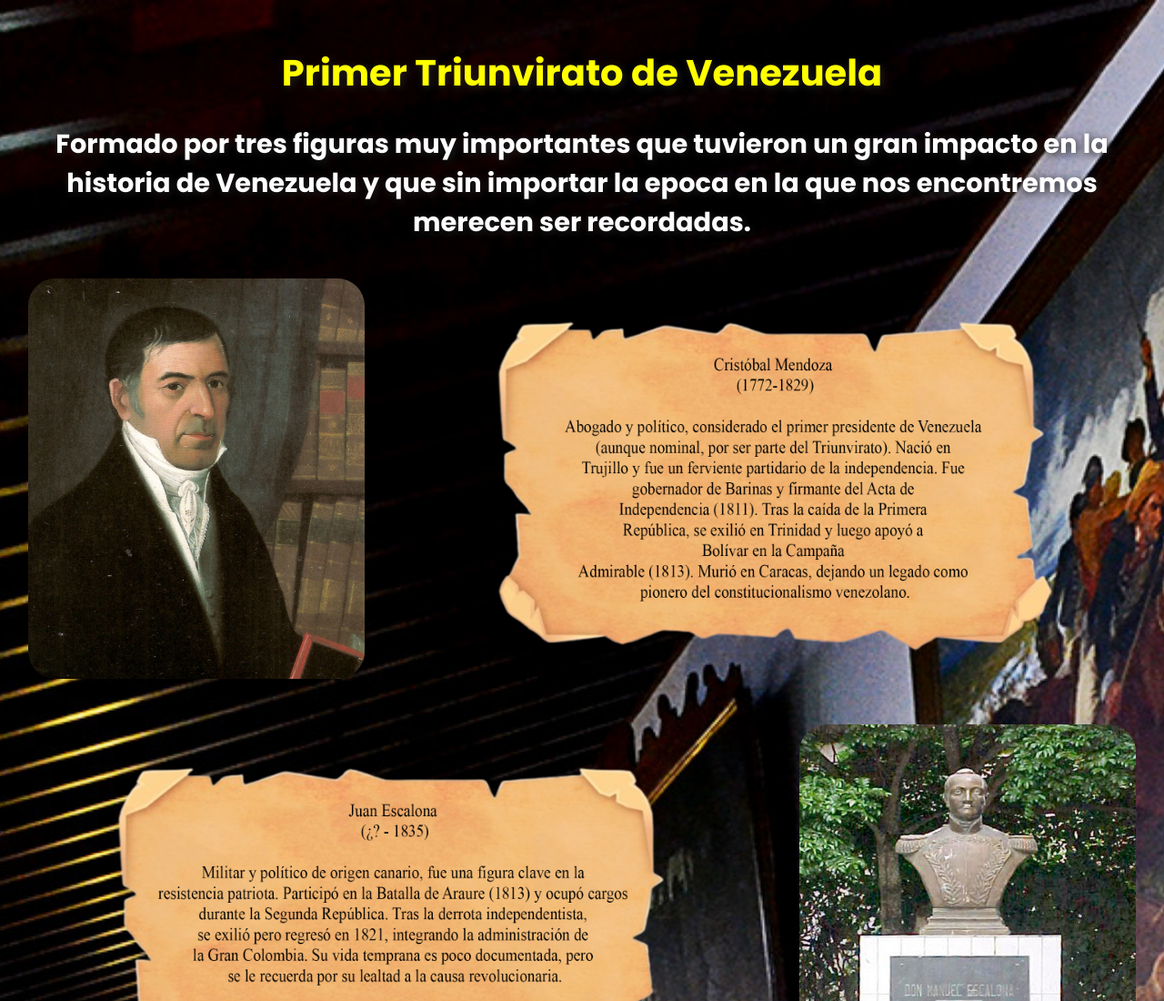
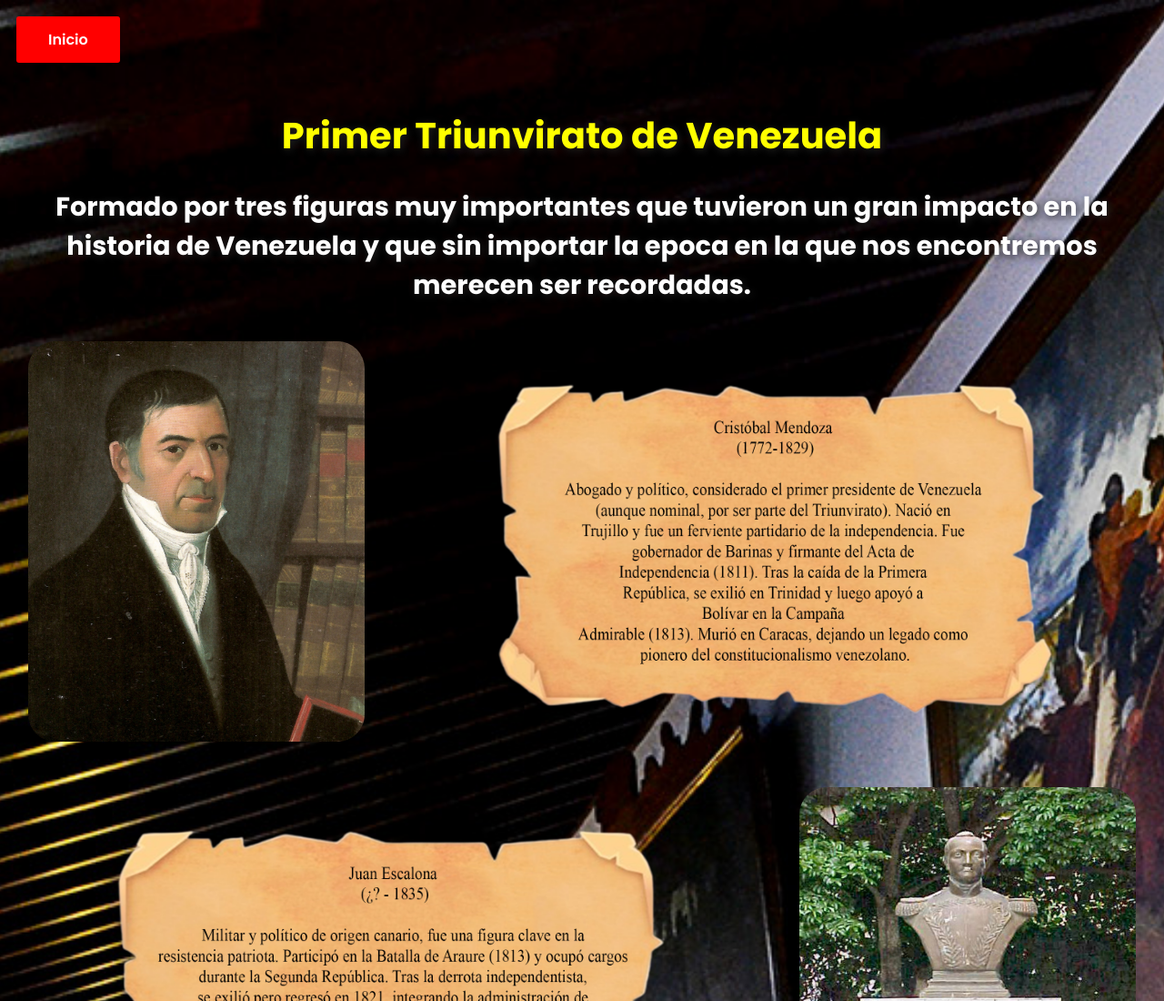
Before and after one commit to luisi110/pagina, a plain HTML site: page Personajes.html in a window 1280 px wide. Shown: the top 1100 px of the page at 91% size. Drawn offline with Linux system fonts and the light colour scheme.

Commit message:
bottom update

```diff
--- a/Personajes.css
+++ b/Personajes.css
@@ -1,3 +1,5 @@
+@import url('https://fonts.googleapis.com/css2?family=Poppins:wght@400;500;600;700;800&display=swap');
+
 body {
     background-image: url(images/tito13.jpg);
     background-size: cover;
@@ -5,6 +7,33 @@ body {
     background-position: center;
     min-height: 100vh;
     font-family: 'Poppins', Arial, sans-serif;
+}
+
+.btn-back {
+    display: inline-block;
+    margin-left: 10px;
+    margin-top: 10px;
+    border-radius: 3px;
+    padding: 13px 35px;
+    background-color: red;
+    color: white;
+    font-family: 'Poppins', Arial, sans-serif;
+    transition: transform 0.2s ease, box-shadow 0.2s ease;
+    text-align: center;
+    font-weight: 600;
+    border: none;
+    cursor: pointer;
+}
+
+a.btn-back {
+    text-decoration: none;
+}
+
+.btn-back:hover {
+    transform: scale(1.12);
+    background-color: rgb(255, 255, 255);
+    color: rgb(255, 0, 0);
+    box-shadow: 0 4px 16px rgba(255,0,0,0.18);
 }
 
 .titulo-personajes {
--- a/Personajes.html
+++ b/Personajes.html
@@ -7,8 +7,12 @@
     <link rel="stylesheet" href="Personajes.css">
     <link rel="icon" href="images/Escudo_de_Armas_de_Venezuela_2006.png" type="image/x-icon">
     <link href="https://fonts.googleapis.com/css2?family=Poppins:wght@400;500;600;700;800&display=swap" rel="stylesheet">
+
 </head>
 <body>
+    <div>
+    <a href="index.html" class="btn-back">Inicio</a>
+    </div>
     <h1 class="titulo-personajes">Primer Triunvirato de Venezuela</h1>
     <h2>Formado por tres figuras muy importantes que tuvieron un gran impacto en la historia de Venezuela y que sin
         importar la epoca en la que nos encontremos merecen ser recordadas.
--- a/Presidentes.css
+++ b/Presidentes.css
@@ -23,6 +23,30 @@ body {
         -2px  0px 0 #000,
          2px  2px 10px #222; /* Sombra suave adicional */
     font-family: 'Felix Titling', Arial, sans-serif;
+}
+
+.btn-back {
+    display: inline-block;
+    border-radius: 3px;
+    margin-top: 10px;
+    margin-left: 10px;
+    padding: 13px 35px;
+    background-color: red;
+    color: white;
+    transition: transform 0.2s ease, box-shadow 0.2s ease;
+    font-weight: 600;
+    font-family: 'Poppins', Arial, sans-serif;
+}
+
+a.btn-back {
+    text-decoration: none;
+}
+
+.btn-back:hover {
+    transform: scale(1.1);
+     background-color: rgb(255, 255, 255);
+    color: rgb(255, 0, 0);
+    box-shadow: 0 4px 16px rgba(255,0,0,0.18);
 }
 
 .titulo-dictadores {
--- a/fechas.css
+++ b/fechas.css
@@ -23,6 +23,30 @@ body {
         -2px  0px 0 #000,
          2px  2px 10px #222; /* Sombra suave adicional */
     font-family: 'Felix Titling', 'Poppins', Arial, sans-serif;
+}
+
+.btn-back {
+    display: inline-block;
+    margin-top: 10px;
+    margin-left: 10px;
+    border-radius: 3px;
+    padding: 13px 35px;
+    background-color: red;
+    color: white;
+    transition: transform 0.2s ease, box-shadow 0.2s ease;
+    font-weight: 600;
+    font-family: 'Poppins', Arial, sans-serif;
+}
+
+a.btn-back {
+    text-decoration: none;
+}
+
+.btn-back:hover {
+    transform: scale(1.1);
+     background-color: rgb(255, 255, 255);
+    color: rgb(255, 0, 0);
+    box-shadow: 0 4px 16px rgba(255,0,0,0.18);
 }
 
 h2 {
```
Also changed, not shown: Presidentes.html (+3 -0 lines), fechas.html (+3 -0 lines).
